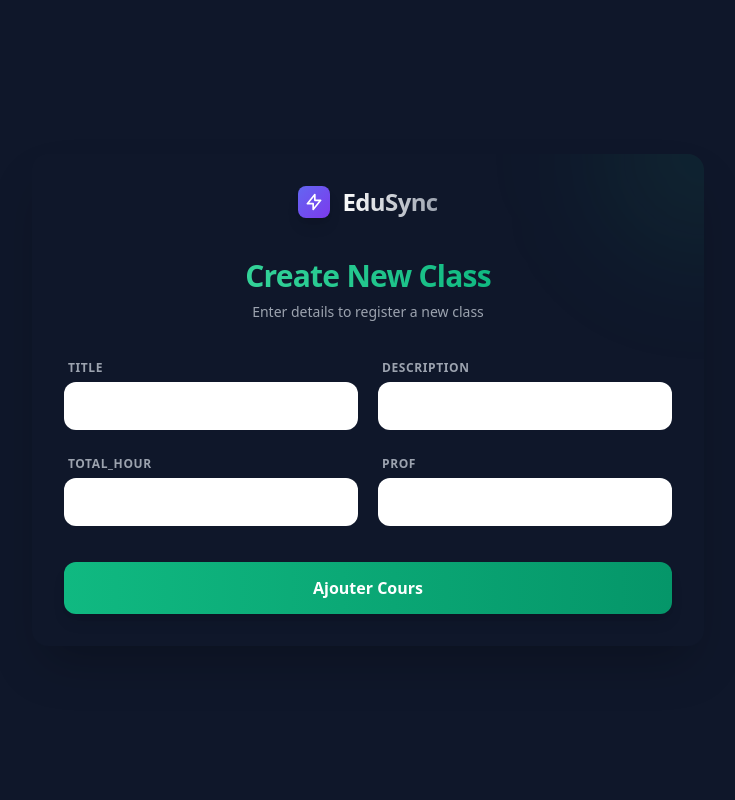
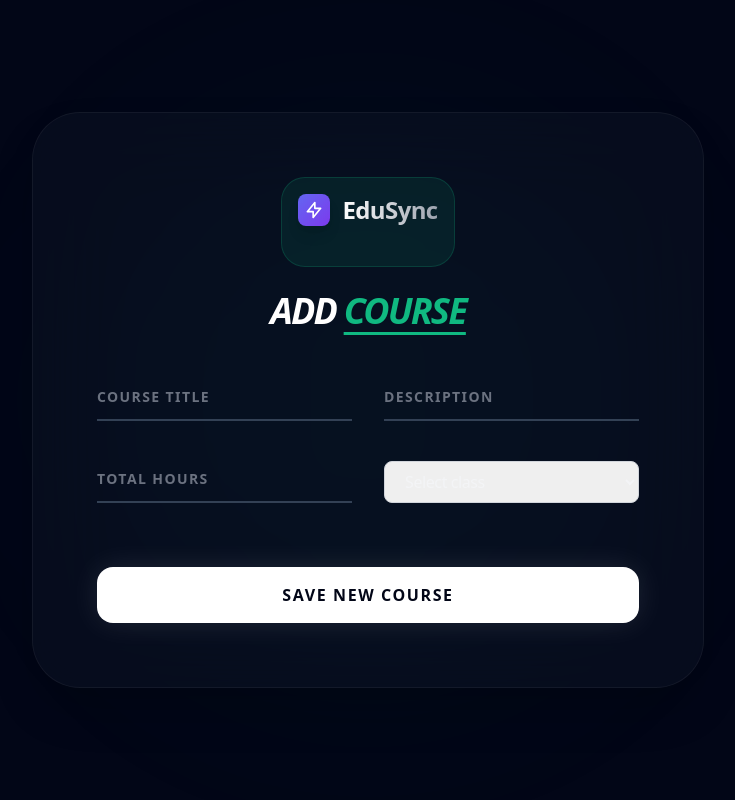
Before and after one commit to SimoBnz1/School-Management-System, a PHP site: page /admin/courses/form_Add_Cours.php in a window 1280 px wide. Shown: the whole page, without its empty margins (272-1007 px from the left). Run offline with PHP 8.4, Linux system fonts and the light colour scheme; data that the repository does not hold is empty; some libraries are stand-ins or nearby versions.

Commit message:
modifier la logique de ajouter du course

```diff
--- a/admin/courses/form_Add_Cours.php
+++ b/admin/courses/form_Add_Cours.php
@@ -4,78 +4,104 @@
     <meta charset="UTF-8">
     <meta name="viewport" content="width=device-width, initial-scale=1.0">
     <script src="https://cdn.tailwindcss.com"></script>
-    <link rel="stylesheet" href="./style.css">
-
+    <title>Create New Class</title>
 </head>
 
-<body class="bg-[#0f172a] text-gray-100 font-sans">
+<body class="bg-[#020617] text-gray-100 font-sans tracking-tight">
+<?php
+require '../../scripts/connection.php';
+    $sql = "SELECT *
+            FROM users WHERE role_id=2";
 
-<?php
-if (isset($_GET["err"]) && $_GET["err"] == "champVid") {
+    $stmt = $conn->prepare($sql);
+    $stmt->execute();
+
+    $prof =  $stmt->fetchAll(PDO::FETCH_ASSOC);
+
+
 ?>
+<?php if (isset($_GET["err"]) && $_GET["err"] == "champVid"): ?>
     <div class="fixed top-6 left-1/2 -translate-x-1/2 z-[100] w-full max-w-md px-4">
-        <div class="p-4 rounded-xl bg-red-500/10 border border-red-500/50 text-red-400 text-sm flex items-center gap-3 shadow-lg backdrop-blur-md">
+        <div class="p-4 rounded-2xl bg-red-500/10 border border-red-500/20 text-red-400 text-sm flex items-center gap-3 backdrop-blur-xl shadow-2xl">
             <svg class="w-5 h-5" fill="none" stroke="currentColor" viewBox="0 0 24 24"><path stroke-linecap="round" stroke-linejoin="round" stroke-width="2" d="M12 8v4m0 4h.01M21 12a9 9 0 11-18 0 9 9 0 0118 0z"></path></svg>
-            <span class="font-medium text-center flex-1">Please fill in all required fields!</span>
+            <span class="font-bold">Missing Info! Fill everything, please.</span>
         </div>
     </div>
-<?php
-}
-?>
+<?php endif; ?>
 
-<main class="min-h-screen flex items-center justify-center p-6">
-    <!-- Main Card -->
-    <div class="glass-card w-full max-w-2xl rounded-2xl shadow-2xl p-8 relative overflow-hidden">
+<main class="min-h-screen flex items-center justify-center p-6 bg-[#020617]">
 
-        <!-- Decoration Gradient -->
-        <div class="absolute -top-24 -right-24 w-48 h-48 bg-emerald-500/10 rounded-full blur-3xl"></div>
+    <!-- Glow behind the card -->
+    <div class="absolute w-[500px] h-[500px] bg-emerald-500/5 rounded-full blur-[120px]"></div>
 
-        <div class="relative z-10">
-            <!-- Logo & Title -->
-            <div class="flex flex-col items-center mb-8">
-                <div class="mb-4">
+    <div class="relative w-full max-w-2xl bg-[#0f172a]/40 backdrop-blur-2xl border border-white/5 rounded-[3rem] p-10 md:p-16 shadow-2xl">
+
+        <!-- Header -->
+        <div class="text-center mb-12">
+            <div class="inline-block p-4 bg-emerald-500/10 rounded-3xl mb-6 border border-emerald-500/20">
                 <?php include '../../includes/logo.php'; ?>
             </div>
-                <h1 class="text-3xl font-extrabold tracking-tight text-transparent bg-clip-text bg-gradient-to-r from-green-400 to-emerald-500">
-                    Create New Class
+            <h1 class="text-4xl font-black text-white italic tracking-tighter uppercase">
+                Add <span class="text-emerald-500 underline decoration-emerald-500/30 underline-offset-8">Course</span>
             </h1>
-                <p class="text-gray-400 text-sm mt-2">Enter details to register a new class</p>
         </div>
 
-            <form class="grid grid-cols-1 md:grid-cols-2 gap-5" method="POST" action="../../scripts/add_Cours.php">
-                <!-- First Name -->
-                <div class="space-y-1">
-                    <label class="text-xs font-semibold text-gray-400 uppercase tracking-wider ml-1">Title</label>
-                    <input type="text" name="title"
-                        class="input-style w-full p-3 rounded-xl">
+        <form class="grid grid-cols-1 md:grid-cols-2 gap-x-8 gap-y-10" method="POST" action="../../scripts/add_Cours.php">
+
+            <!-- Input Title -->
+            <div class="relative group">
+                <input type="text" name="title" required
+                    class="peer w-full bg-transparent border-b-2 border-slate-700 py-2 text-white outline-none focus:border-emerald-500 transition-colors placeholder-transparent"
+                    placeholder="Course Title">
+                <label class="absolute left-0 -top-5 text-[10px] font-black uppercase tracking-widest text-emerald-500/60 transition-all peer-placeholder-shown:text-sm peer-placeholder-shown:text-gray-500 peer-placeholder-shown:top-2 peer-focus:-top-5 peer-focus:text-emerald-500">
+                    Course Title
+                </label>
             </div>
-                <!-- Last Name -->
-                <div class="space-y-1">
-                    <label class="text-xs font-semibold text-gray-400 uppercase tracking-wider ml-1">description</label>
-                    <input type="text" name="discription"
-                        class="input-style w-full p-3 rounded-xl">
+
+            <!-- Input Description -->
+            <div class="relative group">
+                <input type="text" name="discription" required
+                    class="peer w-full bg-transparent border-b-2 border-slate-700 py-2 text-white outline-none focus:border-emerald-500 transition-colors placeholder-transparent"
+                    placeholder="Description">
+                <label class="absolute left-0 -top-5 text-[10px] font-black uppercase tracking-widest text-emerald-500/60 transition-all peer-placeholder-shown:text-sm peer-placeholder-shown:text-gray-500 peer-placeholder-shown:top-2 peer-focus:-top-5 peer-focus:text-emerald-500">
+                    Description
+                </label>
             </div>
-                <div class="space-y-1">
-                    <label class="text-xs font-semibold text-gray-400 uppercase tracking-wider ml-1">total_hour</label>
-                    <input type="number" name="total_hour"
-                        class="input-style w-full p-3 rounded-xl">
+
+            <!-- Input Hours -->
+            <div class="relative group">
+                <input type="number" name="total_hour" required
+                    class="peer w-full bg-transparent border-b-2 border-slate-700 py-2 text-white outline-none focus:border-emerald-500 transition-colors placeholder-transparent"
+                    placeholder="Hours">
+                <label class="absolute left-0 -top-5 text-[10px] font-black uppercase tracking-widest text-emerald-500/60 transition-all peer-placeholder-shown:text-sm peer-placeholder-shown:text-gray-500 peer-placeholder-shown:top-2 peer-focus:-top-5 peer-focus:text-emerald-500">
+                    Total Hours
+                </label>
             </div>
-                <div class="space-y-1">
-                    <label class="text-xs font-semibold text-gray-400 uppercase tracking-wider ml-1">Prof</label>
-                    <input type="number" name="prof"
-                        class="input-style w-full p-3 rounded-xl">
+
+            <!-- Input Prof -->
+            <div class="relative group">
+
+                 <select name="prof"
+                            class="w-full border border-gray-300 rounded-lg px-4 py-2 focus:outline-none focus:ring-2 focus:ring-blue-600">
+                            <option value="">Select class</option>
+                            <?php foreach ($prof as $p): ?>
+                                <option value="<?php echo $p['id']; ?>">
+                                    <?php echo htmlspecialchars($p['firstname']); ?>
+                                </option>
+                            <?php endforeach; ?>
+                        </select>
             </div>
-                <!-- Submit -->
-                <div class="md:col-span-2 pt-4">
+
+            <!-- Submit Button -->
+            <div class="md:col-span-2 pt-6">
                 <button type="submit"
-                        class="w-full bg-gradient-to-r from-green-500 to-emerald-600 hover:from-green-400 hover:to-emerald-500 text-white py-3.5 rounded-xl font-bold shadow-lg shadow-green-900/20 transform transition hover:-translate-y-0.5 active:scale-95">
-                        Ajouter Cours
+                    class="w-full bg-white text-[#020617] py-4 rounded-2xl font-black uppercase tracking-widest hover:bg-emerald-400 transition-all shadow-[0_0_30px_rgba(255,255,255,0.1)] active:scale-95">
+                    Save New Course
                 </button>
             </div>
 
         </form>
     </div>
-    </div>
 </main>
 
 </body>
```
Lines whose indentation alone changed are shown as unchanged.
